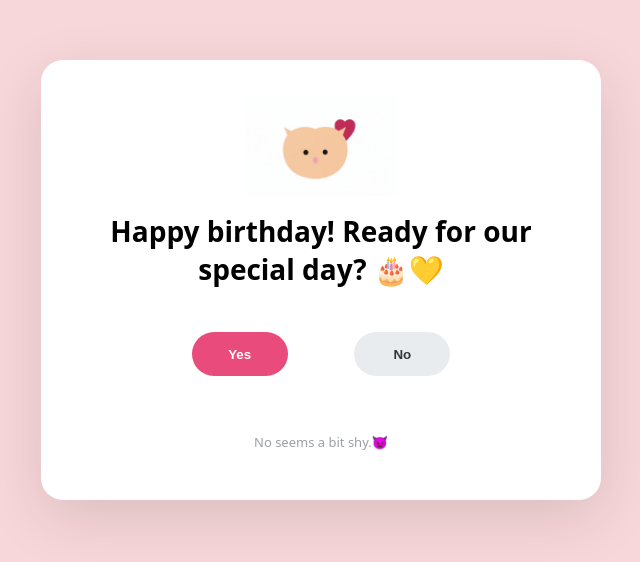
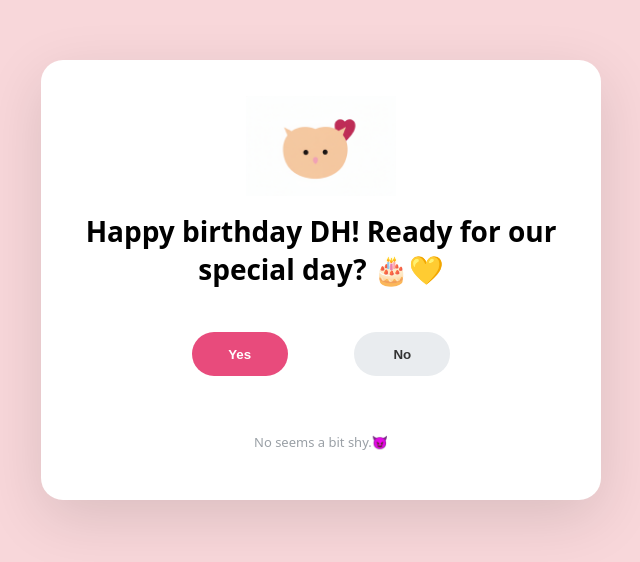
Before and after one commit to cheeeean-lang/Birthday, a plain HTML site: page index.html in a window 1280 px wide. Shown: the part 120-682 px from the top of the page, without its empty margins (319-959 px from the left). Drawn offline with nearby package versions, Linux system fonts and the light colour scheme.

Commit message:
Update index.html

```diff
--- a/index.html
+++ b/index.html
@@ -3,13 +3,13 @@
 <head>
   <meta charset="UTF-8" />
   <meta name="viewport" content="width=device-width, initial-scale=1.0" />
-  <title>Valentine</title>
+  <title>Happybirthday</title>
 
   <!-- ============================= -->
   <!-- 💗💗 여기만 수정하세요 💗💗 -->
   <!-- ============================= -->
   <script>
-    const MAIN_TITLE   = "Happy birthday! Ready for our special day? 🎂💛";
+    const MAIN_TITLE   = "Happy birthday DH! Ready for our special day? 🎂💛";
     const HINT_TEXT    = "No seems a bit shy.😈";
     const SUCCESS_TEXT = "OMG!!!! I LOVE YOU!!";
   </script>
```
